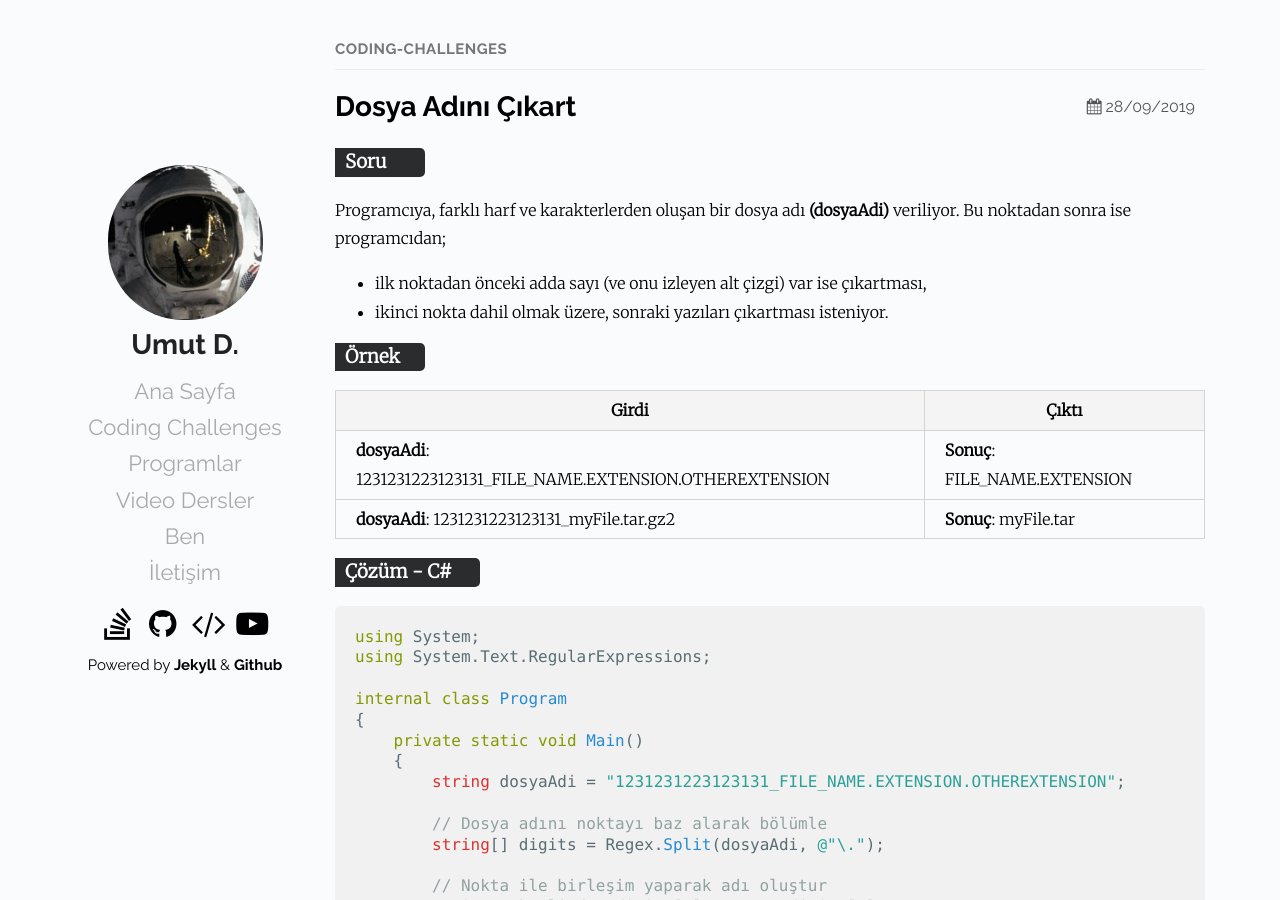
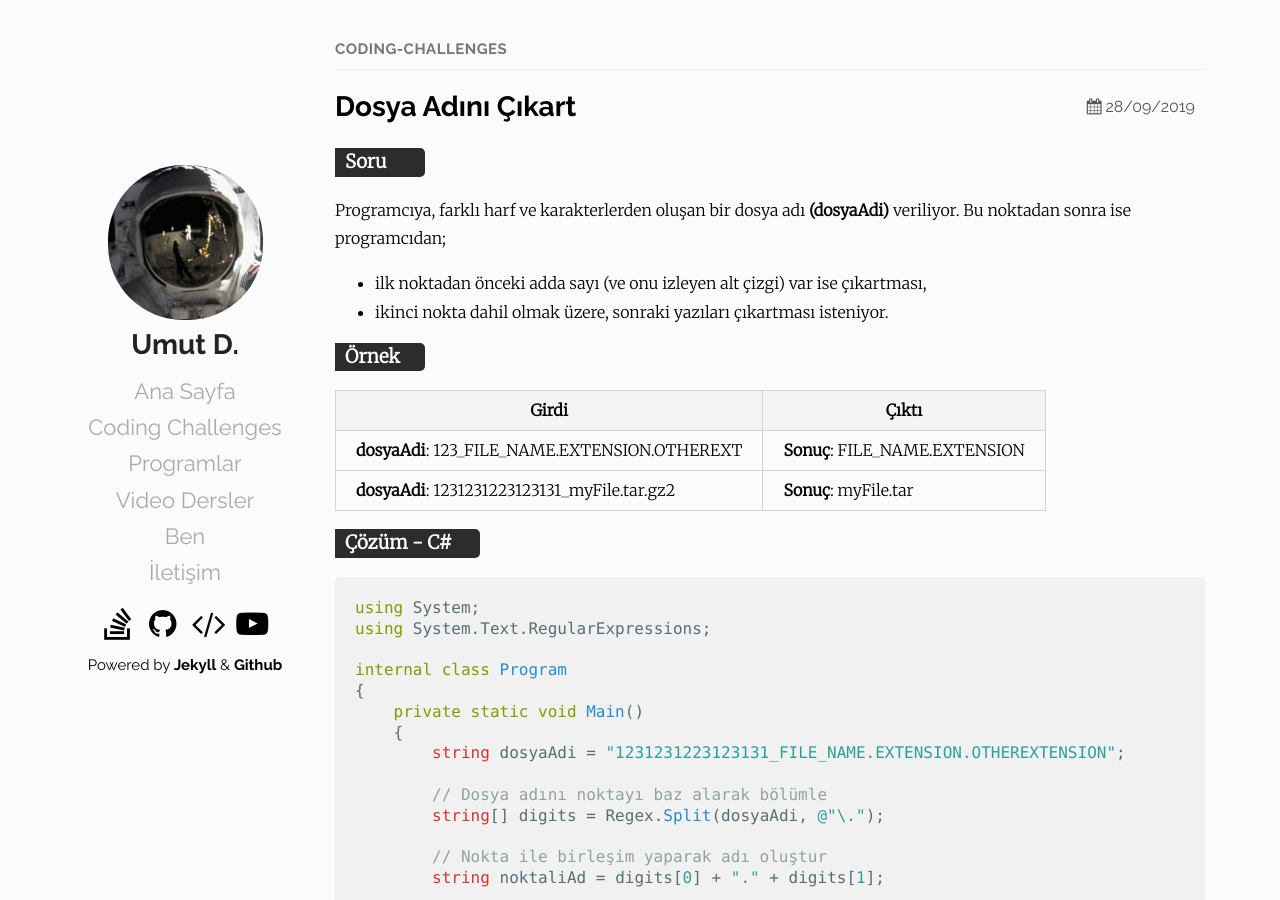
Before and after one commit to Umut-D/umutd.com, a Jekyll site: the page built from _posts/coding-challenges/2019-09-28-dosya-adini-cikart.md, in a window 1280 px wide and 900 px high. Built offline with Jekyll 4.4.1, drawn with Linux system fonts in a browser that asks for light colours.

Commit message:
yeni coding challanges eklendi

````diff
--- a/_posts/coding-challenges/2019-09-28-dosya-adini-cikart.md
+++ b/_posts/coding-challenges/2019-09-28-dosya-adini-cikart.md
@@ -14,10 +14,10 @@ Programcıya, farklı harf ve karakterlerden oluşan bir dosya adı **(dosyaAdi)
 
 ### Örnek
 
-| Girdi                                                             | Çıktı                          |
-|-------------------------------------------------------------------|--------------------------------|
-| **dosyaAdi**: 1231231223123131_FILE_NAME.EXTENSION.OTHEREXTENSION | **Sonuç**: FILE_NAME.EXTENSION |
-| **dosyaAdi**: 1231231223123131_myFile.tar.gz2                     | **Sonuç**: myFile.tar          |
+| Girdi                                          | Çıktı                          |
+|------------------------------------------------|--------------------------------|
+| **dosyaAdi**: 123_FILE_NAME.EXTENSION.OTHEREXT | **Sonuç**: FILE_NAME.EXTENSION |
+| **dosyaAdi**: 1231231223123131_myFile.tar.gz2  | **Sonuç**: myFile.tar          |
 
 ### Çözüm - C#
 ```csharp
````
